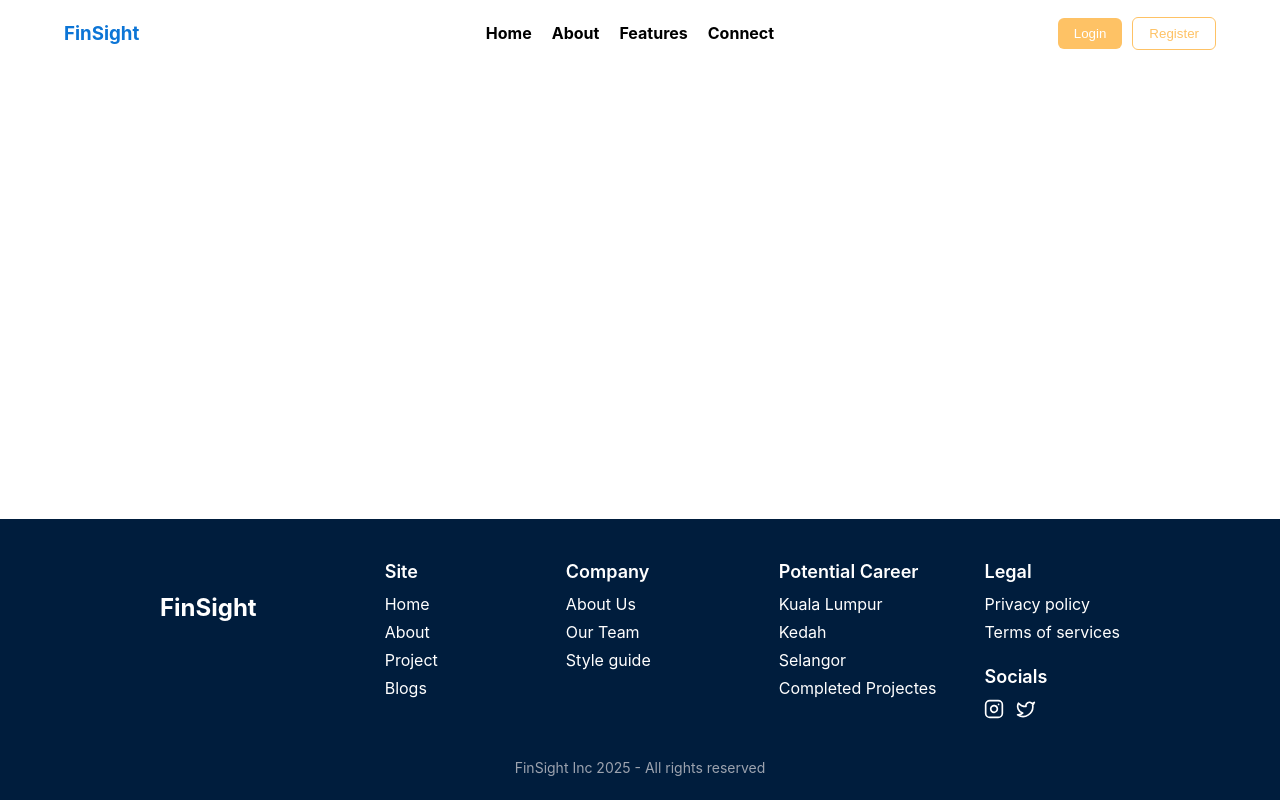
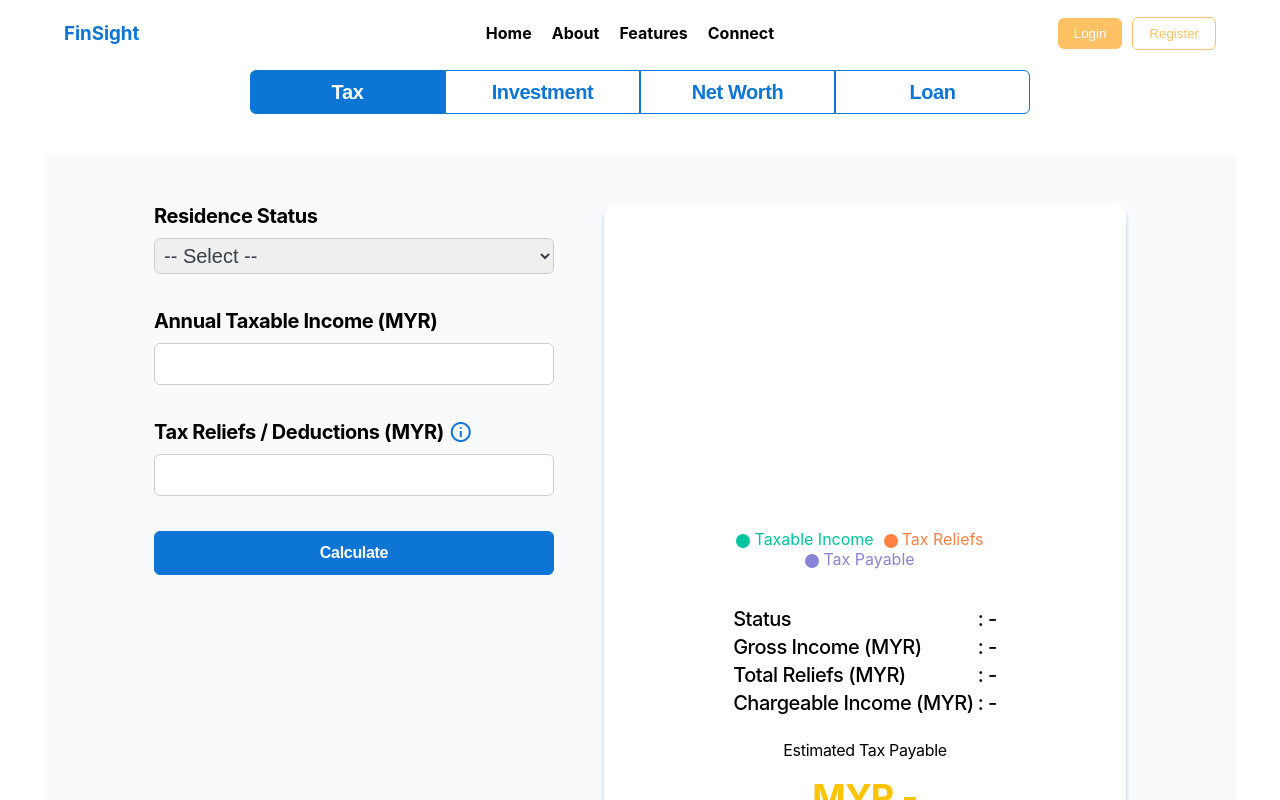
Before and after one commit to kimimhdzr/FinSight, a React (Create React App) app in the folder frontend/: page /HomePriv in a window 1280 px wide. Shown: the top 800 px of the page. Built offline with nearby package versions, Linux system fonts and the light colour scheme.

Commit message:
fix dependencies

```diff
--- a/frontend/package.json
+++ b/frontend/package.json
@@ -15,6 +15,7 @@
     "react-hot-toast": "^2.5.2",
     "react-router-dom": "^7.5.1",
     "react-scripts": "5.0.1",
+    "recharts": "^2.15.3",
     "slick-carousel": "^1.8.1",
     "web-vitals": "^2.1.4"
   },
--- a/frontend/src/Routes/PublicRoutes.js
+++ b/frontend/src/Routes/PublicRoutes.js
@@ -6,6 +6,7 @@ import {
   useLocation,
 } from "react-router-dom";
 import Home from "../Landing/Home";
+import HomePriv from "../Tool/Home";
 import About from "../Landing/About";
 import Connect from "../Landing/Connect";
 import Features from "../Landing/Features";
@@ -34,6 +35,7 @@ const PublicRoutes = () => {
             <Route path="/Features" element={<Features />} />
             <Route path="/login" element={<SignIn />} />
             <Route path="/register" element={<SignUp />} />
+            <Route path="/HomePriv" element={<HomePriv />} />
         </Routes>
       </div>
       <Footer /> {/* Footer added here */}
```
Also changed, not shown: package.json (deleted, +0 -9 lines), 2 other files (tests, documents, lock files or other folders).
